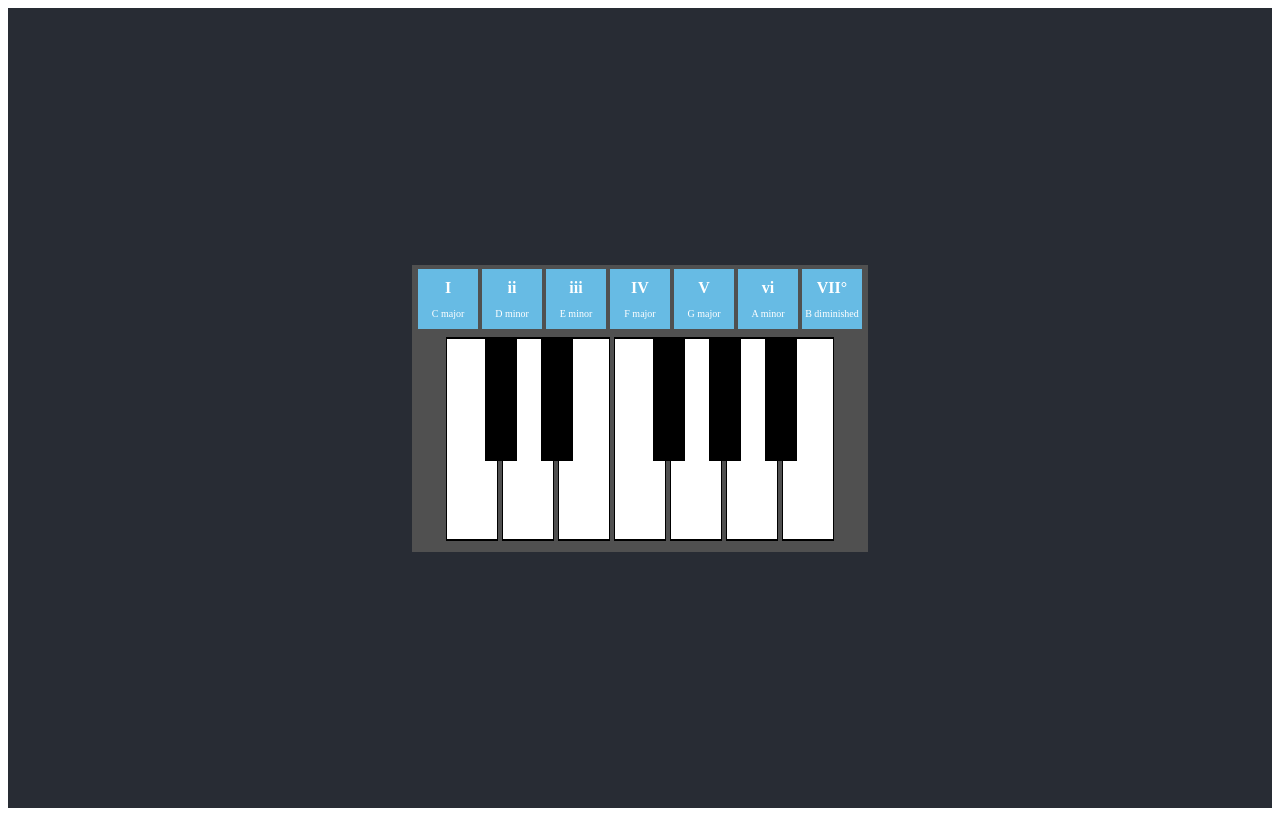
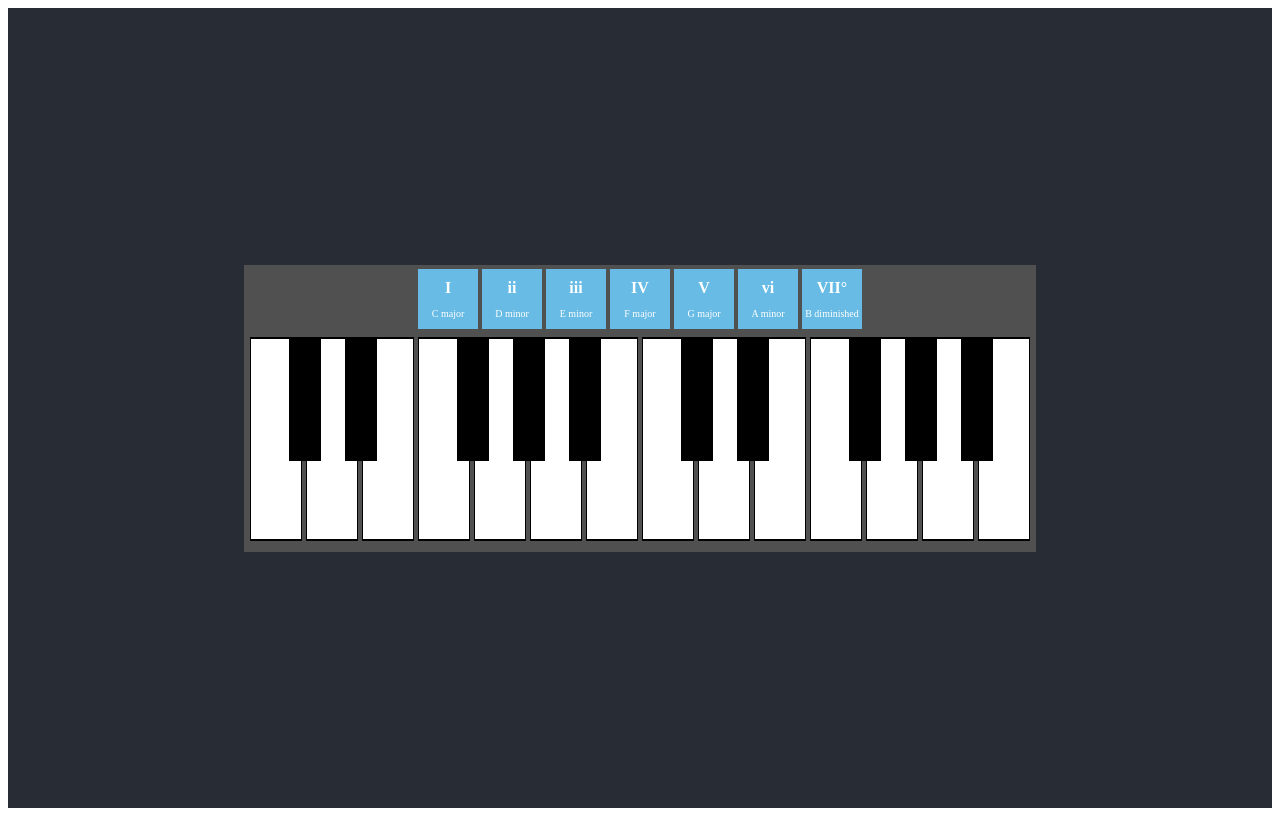
Before and after one commit to rbryszkowski/polyphonic-synthesizer, a React (Create React App) app: page / in a window 1280 px wide. Built offline with nearby package versions, Linux system fonts and the light colour scheme.

Commit message:
refactor code

```diff
--- a/src/chord-calculations.js
+++ b/src/chord-calculations.js
@@ -107,6 +107,7 @@ export const ChordCalculations = {
     return chord;
   },
 
+
   buildChordFromType(root, type) {
 
     if (!chordTypes[type]) {
@@ -131,6 +132,34 @@ export const ChordCalculations = {
 
     return chordArr;
 
+  },
+
+  notesInRange(startPitch, endPitch) {
+    let notesInRange = []
+    let startNote = startPitch.replace('#','sh').slice(0,-1);
+    let startOctave = startPitch.slice(-1);
+    let i = notes.indexOf(startNote);
+    let octave = startOctave;
+    let pitch;
+    while (pitch!==endPitch) {
+      pitch = notes[i%notes.length] + octave;
+      notesInRange.push(pitch);
+      i++;
+      if (i%notes.length===0) {octave++};
+    }
+    return notesInRange;
+  },
+
+  addOctaves(lowestOctave, arr) { //works for chords and scales and note sets that dont skip octaves
+    let indexedNotes = [];
+    let octave = lowestOctave;
+    for (let i=0;i<arr.length;i++) {
+      if (i !== 0 && notes.indexOf(arr[i]) <= notes.indexOf(arr[i-1])) {
+        octave++;
+      }
+      indexedNotes.push(arr[i] + octave);
+    }
+    return indexedNotes;
   }
 
 }
--- a/src/components/SynthKeys/SynthKeys.js
+++ b/src/components/SynthKeys/SynthKeys.js
@@ -10,8 +10,8 @@ export const SynthKeys = (props) => {
 
   const renderKeys = () => {
     const numOctaves = Number(props.numOctaves);
-    let lowestOctave = Number(props.lowestOctave);
-    let octaveIndex = lowestOctave;
+    let lowOctave = Number(props.lowOctave);
+    let octaveIndex = lowOctave;
     let contents = [];
 
     for(let o=0;o<numOctaves;o++) {
@@ -21,7 +21,7 @@ export const SynthKeys = (props) => {
           (<SynthSingleKey
               pitch={notes[i] + octaveIndex}
               key={notes[i] + octaveIndex}
-              keyIsActive={props.notesState[notes[i]].isActive}
+              keyIsActive={props.notesState[notes[i] + octaveIndex].isActive}
               handleMouseDown={props.handleMouseDown}
               handleMouseUp={props.handleMouseUp}
               handleMouseOver={props.handleMouseOver}
--- a/src/components/SynthParent/SynthParent.js
+++ b/src/components/SynthParent/SynthParent.js
@@ -8,96 +8,81 @@ import * as Tone from 'tone'; //generate sounds
 
 //variables:
 const operatingSys = 'mac'; //different OS have diffent keyCodes for physical keys
-const numOctaves = 1;
-const middleOctave = 4;
-const lowestOctave = middleOctave - Math.floor(numOctaves / 2);
-const highestOctave = lowestOctave + numOctaves;
+
 const notes = ["C", "Csh", "D", "Dsh", "E", "F", "Fsh", "G", "Gsh", "A", "Ash", "B"];
-const allPitches = [];
 
-let octaveIndex = lowestOctave;
-let notesIndex;
-for ( let i=0 ; i < 12*numOctaves ; i++ ) {
-  notesIndex = i % 12;
-  if ( notesIndex === 0 && i !== 0 ) {octaveIndex++};
-  allPitches.push(notes[notesIndex] + octaveIndex);
+//full keyboard range
+const allPitches = ChordCalculations.notesInRange('C2','B6');
+
+//user uses 2 octaves of whole keyboard
+//initial range = C4 - B5
+const numOctaves = 2;
+
+/*
+new Key-mappings object for configuring mappings based on key codes and OS
+
+const keyMappings = {
+windows: {notes[], chords:[]}
+
+mac: {notes:[], chords:[]}
+};
+*/
+
+const keysUsedForNotes = ['q' , '2' , 'w' , '3' , 'e' , 'r' , '5' , 't' , '6' , 'y' , '7' , 'u' , 'i' , '9' , 'o' , '0' , 'p' , '[' , '=' , ']' , 'a' , 'z' , 's' , 'x'];
+const keysUsedForChords = ['c' , 'v' , 'b' , 'n' , 'm' , ',' , '.'];
+
+const initLowOctave = 3;
+const initHighOctave = initLowOctave + numOctaves - 1;
+const initPitchRange = ChordCalculations.notesInRange('C' + initLowOctave, 'B' + initHighOctave);
+
+let initKeyMappings = {notes:{}, chords:{}};
+
+for (let i = 0; i < keysUsedForNotes.length; i++) {
+  initKeyMappings.notes[keysUsedForNotes[i]] = initPitchRange[i];
+}
+for (let i = 0; i < keysUsedForChords.length; i++) {
+  initKeyMappings.chords[keysUsedForChords[i]] = 'chord' + (i + 1);
 }
 
-/*
-new Key-mappings object for configuring mappings based on physical layout and OS
-
-const keyMappings = {
-windows: {
-
-},
-
-mac: {
-
-}
-}
-*/
-
-const keyMappings = {
-  //notes
-  d: 'C',
-  r: 'Csh',
-  f: 'D',
-  t: 'Dsh',
-  g: 'E',
-  h: 'F',
-  u: 'Fsh',
-  j: 'G',
-  i: 'Gsh',
-  k: 'A',
-  o: 'Ash',
-  l: 'B',
-  //chords
-  '1': 'chord1',
-  '2': 'chord2',
-  '3': 'chord3',
-  '4': 'chord4',
-  'q': 'chord5',
-  'w': 'chord6',
-  'e': 'chord7'
-}
-
-//module:
+//MODULE:
 
 export const SynthParent = () => {
 
-  //const [testState, setTestState] = useState(0);
-  const [synths, setSynths] = useState(['FMSynth', 'AMSynth', 'DuoSynth']);
-  const [keySynth, setKeySynth] = useState(null);
-  const [chordSynth, setChordSynth] = useState(null);
-  const [keyEvent, setKeyEvent] = useState( { key: '', isDown: false } );
-  const [mouseIsDown, setMouseIsDown] = useState(false);
+  //RANGE & KEY MAPPINGS
 
-  const [notesState, setNotesState] = useState({
-      'C': {isActive: false},
-      'Csh': {isActive: false},
-      'D': {isActive: false},
-      'Dsh': {isActive: false},
-      'E': {isActive: false},
-      'F': {isActive: false},
-      'Fsh': {isActive: false},
-      'G': {isActive: false},
-      'Gsh': {isActive: false},
-      'A': {isActive: false},
-      'Ash': {isActive: false},
-      'B': {isActive: false}
-  });
+  const [lowOctave, setLowOctave] = useState(initLowOctave);
+  const [highOctave, setHighOctave] = useState(initHighOctave);
+  const [userPitchRange, setUserPitchRange] = useState(initPitchRange);
+  const [keyMappings, setKeyMappings] = useState(initKeyMappings);
 
+  //NOTES
+
+  const initialNotesState = {};
+  for (let i = 0; i < userPitchRange.length; i++) {
+    initialNotesState[userPitchRange[i]] = {isActive: false};
+  }
+  const [notesState, setNotesState] = useState(initialNotesState);
+
+  ;
+
+  //CHORDS
+
+  const chordsLowOctave = 3;
   const [scale, setScale] = useState( {root:'C', type:'major', tones: ChordCalculations.getScaleTones('C', 'major')} );
   const [chordComplexity, setChordComplexity] = useState(3); //how many notes in a chord
   const chordNumerals = [1,2,3,4,5,6,7].map( number => {return ChordCalculations.getChordNumeral(number, scale.type);});
   const chordNames = ChordCalculations.getChordsInKey(scale.root, scale.type);
   const chordRoots = chordNames.map(chord => chord.split(' ')[0]);
   const chordTypes = chordNames.map(chord => chord.split(' ')[1]);
-  const chordNotes = chordNames.map( chord => {
-    const root = chord.split(' ')[0];
-    const type = chord.split(' ')[1];
-    return ChordCalculations.buildChordFromType(root, type);
-  });
+  //const chordStart = scale.root + chordOctave; //lowest note of first chord
+  //const chordsRange = allPitches.slice(allPitches.indexOf(chordStart));
+  const chordNotes = chordNames.map( (chord, i) => {
+    let nonIndexedNotes = ChordCalculations.buildChordFromType(chordRoots[i], chordTypes[i]);
+    return ChordCalculations.addOctaves(chordsLowOctave, nonIndexedNotes);
+  } );
+
+  console.log('chordNotes = ', chordNotes);
+
   const [chordsState, setChordsState] = useState(
     {
       chord1: {isActive: false, name: chordNames[0], root: chordRoots[0], type: chordTypes[0], notes: chordNotes[0], numeral: chordNumerals[0]},
@@ -110,20 +95,58 @@ export const SynthParent = () => {
     }
   );
 
+  //OTHER
+
+  const [synths, setSynths] = useState(['FMSynth', 'AMSynth', 'DuoSynth']);
+  const [keySynth, setKeySynth] = useState(null);
+  const [chordSynth, setChordSynth] = useState(null);
+  const [keyEvent, setKeyEvent] = useState( { key: '', isDown: false } );
+  const [mouseIsDown, setMouseIsDown] = useState(false);
+
   //functions and event handlers:
 
-  const triggerRandChord = (root) => {
-    let chordSelection = ['major', 'minor'];
-    let chordRandIndex = Math.floor( Math.random() * chordSelection.length);
-    let rootRandIndex = Math.floor( Math.random() * notes.length);
-    let chordNotes = ChordCalculations.buildChordFromType(notes[rootRandIndex], chordSelection[chordRandIndex]);
-    triggerChord(chordNotes);
+  const triggerNote = (note, synth, delay=0) => {
+    let now = Tone.now();
+    let formattedNote = note.replace('sh', '#');
+    //console.log('formatted note just before trigger:', formattedNote);
+    synth.triggerAttack(formattedNote, now + delay);
+  }
+
+  const releaseNote = (note, synth, delay=0) => {
+    let now = Tone.now();
+    let formattedNote = note.replace('sh', '#');
+    //console.log('formatted note just before release:', formattedNote);
+    synth.triggerRelease(formattedNote, now + delay);
   }
 
   const releaseAllNotes = (synth) => {
     for (let i=0;i<notes.length;i++) {
       releaseNote(notes[i], synth);
     }
+  }
+
+  const activateKey = (note) => {
+    triggerNote(note, keySynth);
+    //update notes state
+    setNotesState( (prev) => {
+      return {...prev,[note]: {isActive: true}};
+    } );
+  }
+
+  const deactivateKey = (note) => {
+    releaseNote(note, keySynth);
+    //update notes state
+    setNotesState( (prev) => {
+      return {...prev, [note]: {isActive: false}};
+    } );
+  }
+
+  const triggerRandChord = (root) => {
+    let chordSelection = ['major', 'minor'];
+    let chordRandIndex = Math.floor( Math.random() * chordSelection.length );
+    let rootRandIndex = Math.floor( Math.random() * notes.length );
+    let chordNotes = ChordCalculations.buildChordFromType(notes[rootRandIndex], chordSelection[chordRandIndex]);
+    triggerChord(chordNotes);
   }
 
   const triggerChord = (chordArr, delay=0, stagger=0) => {
@@ -139,122 +162,70 @@ export const SynthParent = () => {
     }
   }
 
-  const triggerChordAtID = (chordID) => {
+  const activateChord = (chordID) => {
     let chordNotes = chordsState[chordID].notes;
     triggerChord(chordNotes);
     //update chords state:
-    setChordsState( ({[chordID]:chordObj, ...restChordsState}) => {
-      let {isActive, ...restChordObj} = chordObj;
-      isActive = true;
-      return {
-        [chordID]: {isActive: isActive, ...restChordObj},
-        ...restChordsState
-      }
+    setChordsState( (prev) => {
+      const {isActive, ...rest} = prev[chordID];
+      return {...prev, [chordID]: {isActive: true, ...rest}}
     } );
   }
 
-  const releaseChordAtID = (chordID) => {
+  const deactivateChord = (chordID) => {
     let chordNotes = chordsState[chordID].notes;
     releaseChord(chordNotes);
     //update chords state:
-    setChordsState( ({[chordID]:chordObj, ...restChordsState}) => {
-      let {isActive, ...restChordObj} = chordObj;
-      isActive = false;
-      return {
-        [chordID]: {isActive: isActive, ...restChordObj},
-        ...restChordsState
-      }
+    setChordsState( (prev) => {
+      const {isActive, ...rest} = prev[chordID];
+      return {...prev, [chordID]: {isActive: false, ...rest}}
     } );
   }
 
-  const handleMouseDown = (elem) => {
+  const handleMouseDown = (id) => {
     setMouseIsDown(()=>true);
-    if (elem.includes('chord')) {
-      //chord logic
-      triggerChordAtID(elem);
+    if (id.includes('chord')) {
+      activateChord(id);
     } else {
-      //note logic
-      triggerNote(elem, keySynth);
-      //update notes state
-      setNotesState( ({[elem]:noteObj, ...rest}) => {
-        let {isActive} = noteObj;
-        isActive = true;
-        return {[elem]: {isActive: isActive}, ...rest};
-      } );
+      activateKey(id);
     }
   }
 
-  const handleMouseUp = (elem) => {
+  const handleMouseUp = (id) => {
     setMouseIsDown(()=>false);
-    if (elem.includes('chord')) {
-      //chord logic
-      releaseChordAtID(elem);
+    if (id.includes('chord')) {
+      deactivateChord(id);
     } else {
-      //note logic
-      releaseNote(elem, keySynth);
-      //update notes state
-      setNotesState( ({[elem]:noteObj, ...rest}) => {
-        let {isActive} = noteObj;
-        isActive = false;
-        return {[elem]: {isActive: isActive}, ...rest};
-      } );
+      deactivateKey(id);
     }
   }
 
-  const handleMouseOver = (elem) => {
-    if (mouseIsDown && elem.includes('chord')) {
-      //chord logic
-      triggerChordAtID(elem);
-    } else if (mouseIsDown && !elem.includes('chord'))  {
-      //note logic
-      triggerNote(elem, keySynth);
-      //update notes state
-      setNotesState( ({[elem]:noteObj, ...rest}) => {
-        let {isActive} = noteObj;
-        isActive = true;
-        return {[elem]: {isActive: isActive}, ...rest};
-      } );
+  const handleMouseOver = (id) => {
+    if (mouseIsDown && id.includes('chord')) {
+      activateChord(id);
+    } else if (mouseIsDown && !id.includes('chord'))  {
+      activateKey(id);
     }
   }
 
-  const handleMouseOut = (elem) => {
-    if (mouseIsDown && elem.includes('chord')) {
-      //chord logic
-      releaseChordAtID(elem);
-    } else if (mouseIsDown && !elem.includes('chord'))  {
-      //note logic
-      releaseNote(elem, keySynth);
-      //update notes state
-      setNotesState( ({[elem]:noteObj, ...rest}) => {
-        let {isActive} = noteObj;
-        isActive = false;
-        return {[elem]: {isActive: isActive}, ...rest};
-      } );
+  const handleMouseOut = (id) => {
+    if (mouseIsDown && id.includes('chord')) {
+      deactivateChord(id);
+    } else if (mouseIsDown && !id.includes('chord'))  {
+      deactivateKey(id);
     }
   }
 
   const handleKeyDown = e => {
-    if (!keyMappings[e.key]) {return;}
-    setKeyEvent({key: e.key, isDown: true});
+    if (keyMappings.notes[e.key] || keyMappings.chords[e.key] ) {
+      setKeyEvent({key: e.key, isDown: true});
+    }
   }
 
   const handleKeyUp = e => {
-    if (!keyMappings[e.key]) {return;}
-    setKeyEvent({key: e.key, isDown: false});
-  }
-
-  const triggerNote = (note, synth, delay=0) => {
-    let now = Tone.now();
-    let formattedNote = note.replace('sh', '#') + middleOctave;
-    //console.log('formatted note just before trigger:', formattedNote);
-    synth.triggerAttack(formattedNote, now + delay);
-  }
-
-  const releaseNote = (note, synth, delay=0) => {
-    let now = Tone.now();
-    let formattedNote = note.replace('sh', '#') + middleOctave;
-    //console.log('formatted note just before release:', formattedNote);
-    synth.triggerRelease(formattedNote, now + delay);
+    if (keyMappings.notes[e.key] || keyMappings.chords[e.key] ) {
+      setKeyEvent({key: e.key, isDown: false});
+    }
   }
 
   //UseEffects:
@@ -284,41 +255,36 @@ export const SynthParent = () => {
   //handle key events
   useEffect(() => {
 
-    if (keyMappings[keyEvent.key]) {
-      let chord, note;
-      //is the key mapped to a note or a chord?
-      if (keyMappings[keyEvent.key].includes('chord')) {
-        chord = keyMappings[keyEvent.key];
-      } else {
-        note = keyMappings[keyEvent.key];
+    //keyboard mappings
+    if (keyMappings.notes[keyEvent.key]) {
+
+      let note = keyMappings.notes[keyEvent.key]
+
+      //trigger key
+      if (keyEvent.isDown && !notesState[note].isActive) {
+        activateKey(note);
       }
-      //trigger note
-      if (note && keyEvent.isDown && !notesState[note].isActive) {
-        triggerNote(note, keySynth);
-        //update notes state
-        setNotesState( ({[note]:noteObj, ...rest}) => {
-          let {isActive} = noteObj;
-          isActive = true;
-          return {[note]: {isActive: isActive}, ...rest};
-        } );
+
+      //release key
+      if (!keyEvent.isDown) {
+        deactivateKey(note);
       }
-      //triggerChord
-      if (chord && keyEvent.isDown && !chordsState[chord].isActive) {
-        triggerChordAtID(chord);
+
+    }
+
+    //chordpad mappings
+    if (keyMappings.chords[keyEvent.key]) {
+
+      let chord = keyMappings.chords[keyEvent.key]
+
+      //trigger chord
+      if (keyEvent.isDown && !chordsState[chord].isActive) {
+        activateChord(chord);
       }
-      //release note
-      if (note && !keyEvent.isDown) {
-        releaseNote(note, keySynth);
-        //update notes state
-        setNotesState( ({[note]:noteObj, ...rest}) => {
-          let {isActive} = noteObj;
-          isActive = false;
-          return {[note]: {isActive: isActive}, ...rest};
-        } );
-      }
-      //releaseChord
-      if (chord && !keyEvent.isDown) {
-        releaseChordAtID(chord);
+
+      //release chord
+      if (!keyEvent.isDown) {
+        deactivateChord(chord);
       }
 
     }
@@ -339,7 +305,7 @@ export const SynthParent = () => {
       <br/>
       <SynthKeys
       numOctaves={numOctaves}
-      lowestOctave={lowestOctave}
+      lowOctave={lowOctave}
       notesState={notesState}
       handleMouseUp={handleMouseUp}
       handleMouseDown={handleMouseDown}
--- a/src/components/SynthSingleKey/SynthSingleKey.js
+++ b/src/components/SynthSingleKey/SynthSingleKey.js
@@ -21,9 +21,9 @@ export const SynthSingleKey = (props) => {
     props.handleMouseOut(e.target.id);
   }
 
-  const note = props.pitch.slice(0,-1);
+  //const note = props.pitch.slice(0,-1);
 
-  const calculateStyle = () => {
+  const calculateStyle = (note) => {
     const isSharp = note.match(/sh/) ? true : false;
     const keyStyle = isSharp ? synthKeysStyles.sharps[note] : synthKeysStyles.naturals;
     const backgroundColor = props.keyIsActive ? "#00FF00" : keyStyle.backgroundColor;
@@ -32,8 +32,8 @@ export const SynthSingleKey = (props) => {
 
   return (
     <div
-      id={note}
-      style={calculateStyle()}
+      id={props.pitch}
+      style={calculateStyle(props.pitch.slice(0,-1))}
       onMouseDown={handleMouseDown}
       onMouseUp={handleMouseUp}
       onMouseOver={handleMouseOver}
```
Also changed, not shown: src/helper.js (added, +26 -0 lines), src/initial-settings.js (added, +21 -0 lines), 1 other file (tests, documents, lock files or other folders).
